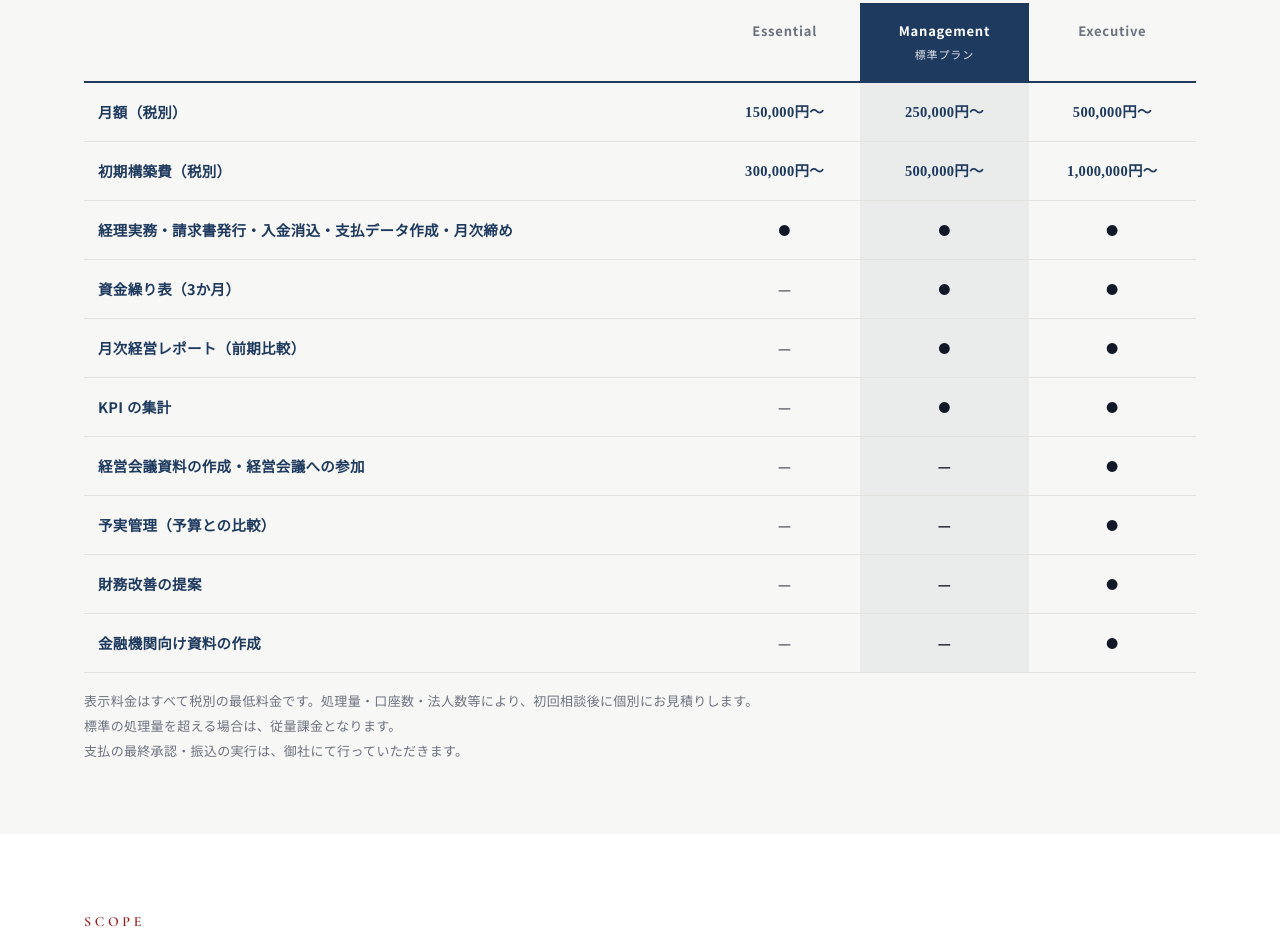
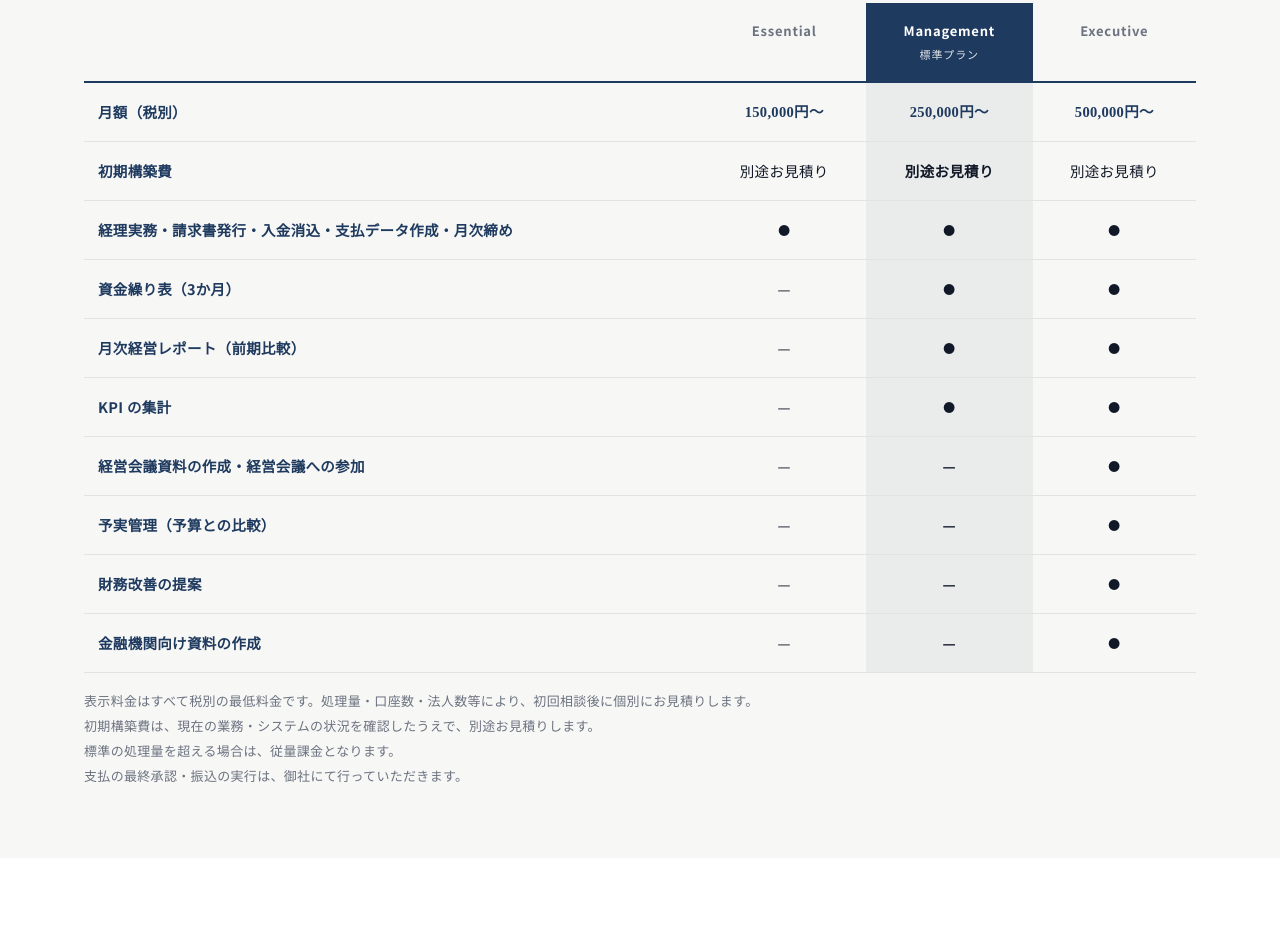
Before and after one commit to 1p-cpu/c-suite.co, a plain HTML site: page docs/services/bpo/index.html in a window 1280 px wide. Shown: the part 4154-5095 px from the top of the page. Drawn offline with nearby package versions, Linux system fonts and the light colour scheme.

Commit message:
BPO LP：初期構築費を別途お見積りに変更（本人指示）
Co-Authored-By: Claude Opus 5.5 <noreply@anthropic.com>
Claude-Session: https://claude.ai/code/session_01ULPT3rk25hVAmaCp2Q7XAB

```diff
--- a/docs/services/bpo/index.html
+++ b/docs/services/bpo/index.html
@@ -171,7 +171,7 @@
         <thead><tr><th></th><th>Essential</th><th class="bpo-std">Management<span class="bpo-badge">標準プラン</span></th><th>Executive</th></tr></thead>
         <tbody>
           <tr><td>月額（税別）</td><td class="price">150,000円〜</td><td class="price">250,000円〜</td><td class="price">500,000円〜</td></tr>
-          <tr><td>初期構築費（税別）</td><td class="price">300,000円〜</td><td class="price">500,000円〜</td><td class="price">1,000,000円〜</td></tr>
+          <tr><td>初期構築費</td><td>別途お見積り</td><td>別途お見積り</td><td>別途お見積り</td></tr>
           <tr><td>経理実務・請求書発行・入金消込・支払データ作成・月次締め</td><td>●</td><td>●</td><td>●</td></tr>
           <tr><td>資金繰り表（3か月）</td><td>—</td><td>●</td><td>●</td></tr>
           <tr><td>月次経営レポート（前期比較）</td><td>—</td><td>●</td><td>●</td></tr>
@@ -185,6 +185,7 @@
     </div>
     <ul class="price-notes">
       <li>表示料金はすべて税別の最低料金です。処理量・口座数・法人数等により、初回相談後に個別にお見積りします。</li>
+      <li>初期構築費は、現在の業務・システムの状況を確認したうえで、別途お見積りします。</li>
       <li>標準の処理量を超える場合は、従量課金となります。</li>
       <li>支払の最終承認・振込の実行は、御社にて行っていただきます。</li>
     </ul>
```
Also changed, not shown: src/pages/11_services_bpo.html (+2 -1 lines).
